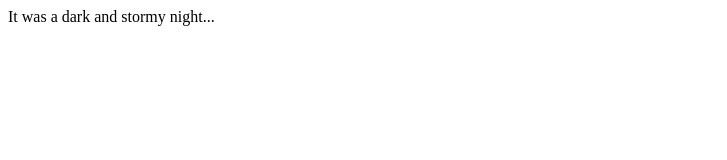
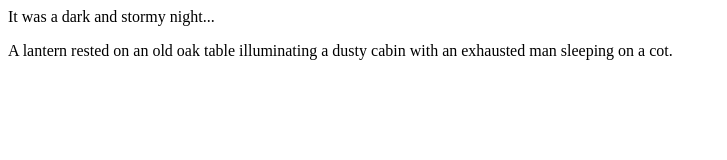
Before and after one commit to jjames1011/fireside-story1, a plain HTML site: page index.html in a window 1280 px wide. Shown: the whole page, without its empty margins (0-727 px from the left). Drawn offline with Linux system fonts and the light colour scheme.

Commit message:
added second line of story

```diff
--- a/index.html
+++ b/index.html
@@ -2,5 +2,6 @@
 
 <body>
   <p>It was a dark and stormy night... </p>
+  <p>A lantern rested on an old oak table illuminating a dusty cabin with an exhausted man sleeping on a cot.</p>
 </body>
 <html>
```
